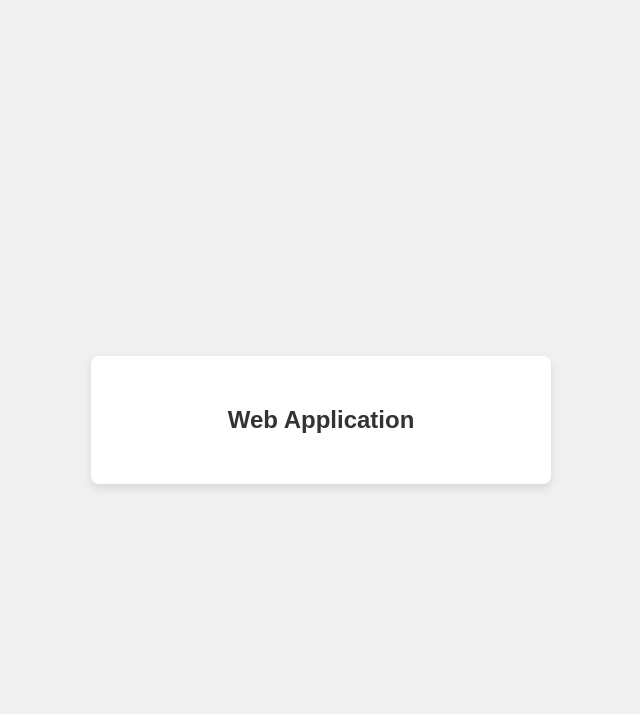
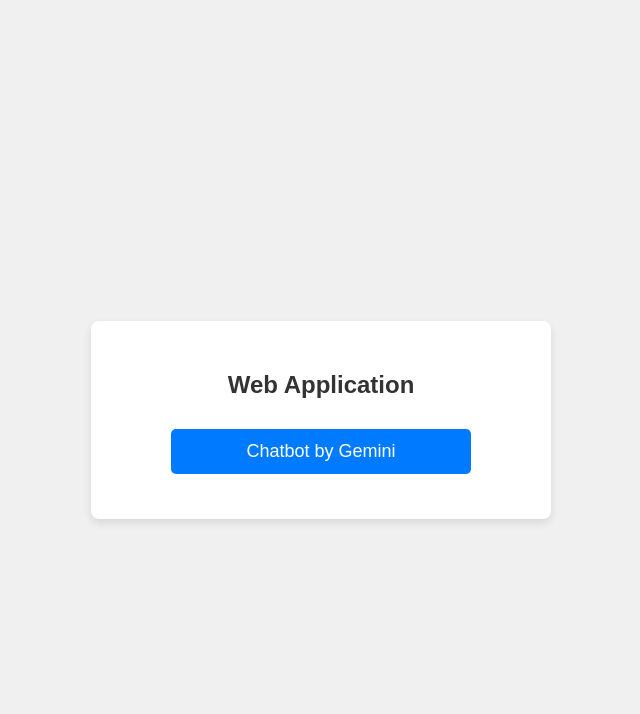
Before and after one commit to TriciaTsp/dsai_mod5_6_cohort1_PT, a Flask app: page / in a window 1280 px wide. Shown: the top 714 px of the page, without its empty margins (319-959 px from the left). Run offline with Flask 3, Linux system fonts and the light colour scheme.

Commit message:
Update index.html
1

```diff
--- a/templates/index.html
+++ b/templates/index.html
@@ -5,5 +5,9 @@
 <body>
     <div class="container">
         <h2>Web Application</h2>
+
+        <form action="/gemini" method="POST">
+            <input type="submit" value="Chatbot by Gemini">
+        </form>
     </div>
 </body>
```
